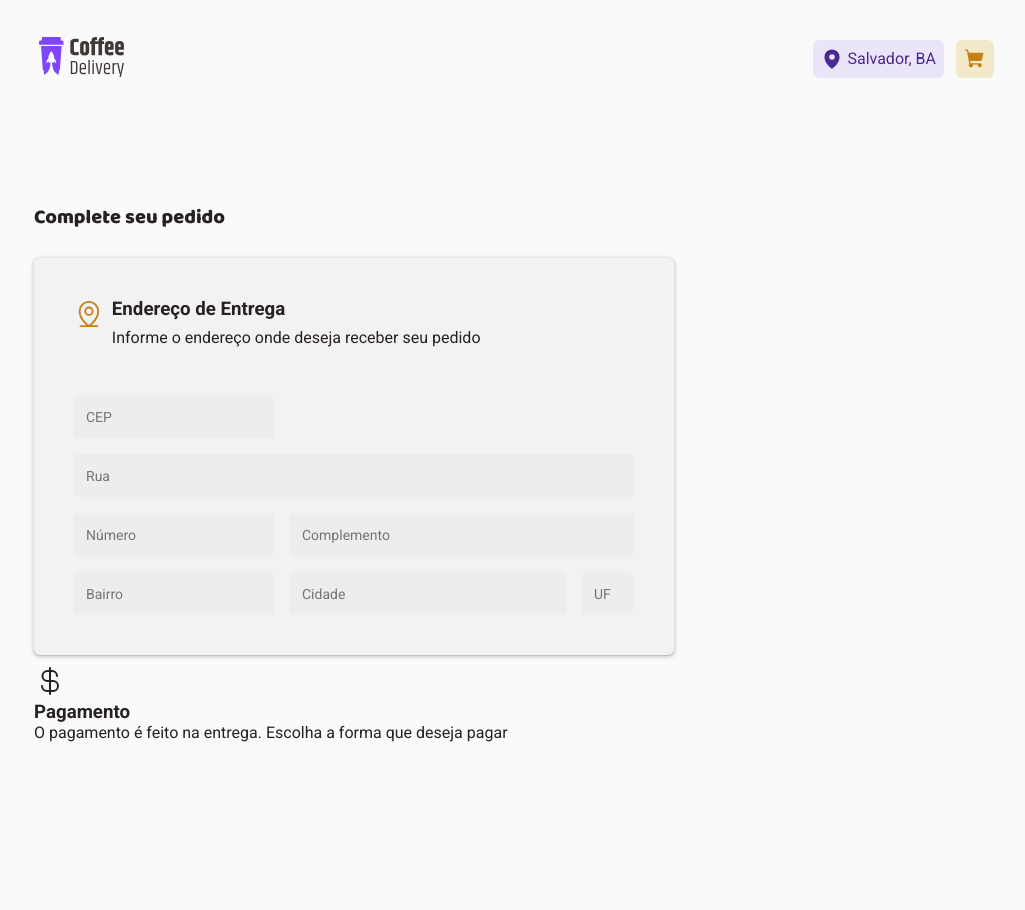
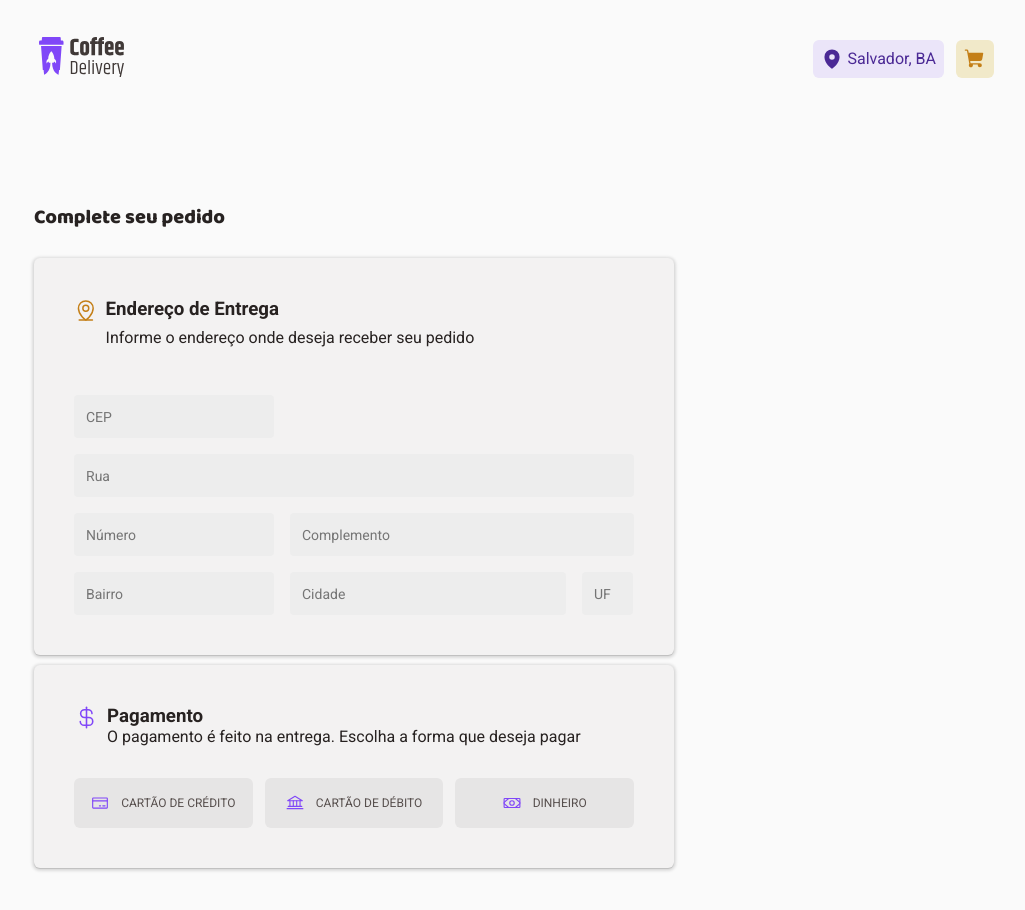
Before and after one commit to marcelo-m-oliveira/ignite, a React (Vite) app in the folder coffee-delivery/: page /checkout in a window 1280 px wide. Shown: the top 910 px of the page, without its empty margins (126-1151 px from the left). Built offline with nearby package versions, Linux system fonts and the light colour scheme.

Commit message:
Criando component para o meio de pagamento;

```diff
--- a/coffee-delivery/package.json
+++ b/coffee-delivery/package.json
@@ -18,7 +18,8 @@
     "react-hook-form": "^7.38.0",
     "react-router-dom": "^6.3.0",
     "styled-components": "^5.3.6",
-    "uuid": "^9.0.0"
+    "uuid": "^9.0.0",
+    "zod": "^3.17.10"
   },
   "devDependencies": {
     "@rocketseat/eslint-config": "^1.1.3",
--- a/coffee-delivery/src/pages/Checkout/index.tsx
+++ b/coffee-delivery/src/pages/Checkout/index.tsx
@@ -1,6 +1,16 @@
-import { CurrencyDollar, MapPinLine } from 'phosphor-react'
+import { useNavigate } from 'react-router-dom'
+import { useContext, useState } from 'react'
+import { useForm } from 'react-hook-form'
 
-import { Input } from '../../components/Form/input'
+import {
+  Bank,
+  CreditCard,
+  CurrencyDollar,
+  MapPinLine,
+  Money,
+} from 'phosphor-react'
+import * as zod from 'zod'
+import { zodResolver } from '@hookform/resolvers/zod'
 
 import {
   CheckoutContainer,
@@ -8,16 +18,116 @@ import {
   CheckoutForm,
   PaymentContainer,
   PaymentTitle,
+  PaymentButtonsContainer,
+  CartItensCheckoutContainer,
+  CartItemsSummary,
+  TotalSummaryContainer,
+  TotalSummaryLabels,
 } from './styles'
 
+import { CartContext } from '../../context/cartContext'
+
+import { Button } from '../Home/Components/CoffeeItem/Components/Button'
+import { Input } from '../Home/Components/CoffeeItem/Components/Input'
+
+export interface CartItemsProps {
+  id: number
+  imgUrl: string
+  title: string
+  price: number
+  quantity: number
+}
+
+const AdressFormValidationSchema = zod.object({
+  zipCode: zod
+    .number({ required_error: 'Esse campo precisa ser preenchido' })
+    .min(8, 'CEP inválido'),
+  road: zod
+    .string({ required_error: 'Esse campo precisa ser preenchido' })
+    .min(5),
+  number: zod
+    .number({ required_error: 'Esse campo precisa ser preenchido' })
+    .min(1, 'Adicione um número válido'),
+  district: zod.string({ required_error: 'Esse campo precisa ser preenchido' }),
+  complement: zod.string(),
+  city: zod.string({ required_error: 'Esse campo precisa ser preenchido' }),
+  state: zod
+    .string({ required_error: 'Esse campo precisa ser preenchido' })
+    .max(2),
+})
+
+export type AdressFormData = zod.infer<typeof AdressFormValidationSchema>
+
 export function Checkout() {
+  const [isActive, setIsActive] = useState([false, false, false])
+  const { cart, setCheckout } = useContext(CartContext)
+
+  const addressForm = useForm<AdressFormData>({
+    resolver: zodResolver(AdressFormValidationSchema),
+    defaultValues: {
+      road: '',
+      district: '',
+      complement: '',
+      city: '',
+      state: '',
+    },
+  })
+
+  function handlePaymentSelection(event: EventTarget & HTMLButtonElement) {
+    const isActiveButton = !event.getAttribute('isActive')
+
+    switch (event.value) {
+      case 'one':
+        return setIsActive([isActiveButton, false, false])
+      case 'two':
+        return setIsActive([false, isActiveButton, false])
+      case 'three':
+        return setIsActive([false, false, isActiveButton])
+      default:
+        return setIsActive([false, false, false])
+    }
+  }
+
+  const navigate = useNavigate()
+
+  function handleSubmitOrder(data: AdressFormData) {
+    let metodPayment
+
+    if (isActive[0] === true) {
+      metodPayment = 'cartão de crédito'
+    } else if (isActive[1] === true) {
+      metodPayment = 'cartão de débito'
+    } else if (isActive[2] === true) {
+      metodPayment = 'dinheiro'
+    }
+
+    if (cart.length > 0 && metodPayment) {
+      navigate('/finish')
+
+      const order = {
+        ...data,
+        payment: metodPayment,
+      }
+
+      setCheckout(order)
+    } else {
+      alert(
+        cart.length === 0
+          ? 'Seu carrinho está vazio'
+          : 'Selecione um método de pagamento',
+      )
+    }
+  }
+
+  const { handleSubmit, register } = addressForm
+
   return (
-    <CheckoutContainer action="">
+    <CheckoutContainer onSubmit={handleSubmit(handleSubmitOrder)}>
       <CheckoutFormContainer>
         <h1>Complete seu pedido</h1>
         <CheckoutForm>
           <div>
-            <MapPinLine size={32} />
+            <MapPinLine size={25} />
             <div>
               <h3>Endereço de Entrega</h3>
               <span>Informe o endereço onde deseja receber seu pedido</span>
@@ -29,20 +139,29 @@ export function Checkout() {
             placeholder="CEP"
             required
             id="zipCode"
+            {...register('zipCode', { valueAsNumber: true })}
           />
-          <Input type="text" placeholder="Rua" required id="road" />
+          <Input
+            type="text"
+            placeholder="Rua"
+            required
+            id="road"
+            {...register('road')}
+          />
           <Input
             className="width-2"
             type="number"
             placeholder="Número"
             required
             id="number"
+            {...register('number', { valueAsNumber: true })}
           />
           <Input
             className="width-4"
             type="text"
             placeholder="Complemento"
             id="complement"
+            {...register('complement')}
           />
           <Input
             className="width-2"
@@ -50,6 +169,7 @@ export function Checkout() {
             placeholder="Bairro"
             required
             id="district"
+            {...register('district')}
           />
           <Input
             className="width-3"
@@ -57,6 +177,7 @@ export function Checkout() {
             placeholder="Cidade"
             required
             id="city"
+            {...register('city')}
           />
           <Input
             className="width-1"
@@ -64,12 +185,12 @@ export function Checkout() {
             placeholder="UF"
             required
             id="state"
+            {...register('state')}
           />
         </CheckoutForm>
         <PaymentContainer>
           <PaymentTitle>
-            <CurrencyDollar size={32} />
-
+            <CurrencyDollar size={25} />
             <div>
               <h3>Pagamento</h3>
               <span>
@@ -77,7 +198,43 @@ export function Checkout() {
               </span>
             </div>
           </PaymentTitle>
+          <PaymentButtonsContainer>
+            <Button
+              type="button"
+              onClick={(target) => handlePaymentSelection(target.currentTarget)}
+              value="one"
+              isActive={isActive[0]}
+            >
+              <CreditCard size={18} />
+              <span>Cartão de crédito</span>
+            </Button>
+            <Button
+              type="button"
+              onClick={(target) => handlePaymentSelection(target.currentTarget)}
+              value="two"
+              isActive={isActive[1]}
+            >
+              <Bank size={18} />
+              <span>cartão de débito</span>
+            </Button>
+            <Button
+              type="button"
+              onClick={(target) => handlePaymentSelection(target.currentTarget)}
+              value="three"
+              isActive={isActive[2]}
+            >
+              <Money size={18} />
+              <span>dinheiro</span>
+            </Button>
+          </PaymentButtonsContainer>
         </PaymentContainer>
+        <CartItensCheckoutContainer>
+          <CartItemsSummary>
+            <TotalSummaryContainer>
+              <TotalSummaryLabels></TotalSummaryLabels>
+            </TotalSummaryContainer>
+          </CartItemsSummary>
+        </CartItensCheckoutContainer>
       </CheckoutFormContainer>
     </CheckoutContainer>
   )
--- a/coffee-delivery/src/pages/Checkout/styles.ts
+++ b/coffee-delivery/src/pages/Checkout/styles.ts
@@ -52,6 +52,15 @@ export const CheckoutForm = styled.div`
     }
   }
 
+  input[type='number']::-webkit-inner-spin-button {
+    -webkit-appearance: none;
+  }
+
+  input[type='number'] {
+    -moz-appearance: textfield;
+    appearance: textfield;
+  }
+
   .width-1 {
     width: 3.2rem;
   }
@@ -68,6 +77,39 @@ export const CheckoutForm = styled.div`
   }
 `
 
-export const PaymentContainer = styled.div``
+export const PaymentContainer = styled.div`
+  width: 40rem;
+  display: flex;
+  flex-wrap: wrap;
+  gap: 1rem;
+  padding: 2.5rem;
 
-export const PaymentTitle = styled.div``
+  background: ${(props) => props.theme['base-card']};
+  box-shadow: 0 1px 1px -3px rgba(0, 0, 0, 0.5), 0 1px 1px 0 rgba(0, 0, 0, 0.14),
+    0 1px 3px 2px rgba(0, 0, 0, 0.12);
+  border-radius: 6px;
+`
+
+export const PaymentTitle = styled.div`
+  width: 100%;
+  display: flex;
+  gap: 0.5rem;
+  margin-bottom: 1rem;
+
+  div {
+    flex-direction: column;
+    gap: 0.5rem;
+  }
+  svg {
+    color: ${(props) => props.theme.purple};
+  }
+`
+export const PaymentButtonsContainer = styled.div`
+  width: 100%;
+  display: flex;
+  gap: 0.75rem;
+`
+export const CartItensCheckoutContainer = styled.div``
+export const CartItemsSummary = styled.div``
+export const TotalSummaryContainer = styled.div``
+export const TotalSummaryLabels = styled.div``
--- /dev/null
+++ b/coffee-delivery/src/pages/Home/Components/CoffeeItem/Components/Button/index.tsx
@@ -0,0 +1,10 @@
+import { ButtonHTMLAttributes } from 'react'
+import { ButtonBase } from './styles'
+
+export interface ButtonProps extends ButtonHTMLAttributes<HTMLButtonElement> {
+  isActive: boolean
+}
+
+export function Button(props: ButtonProps) {
+  return <ButtonBase {...props} />
+}
--- /dev/null
+++ b/coffee-delivery/src/pages/Home/Components/CoffeeItem/Components/Button/styles.ts
@@ -0,0 +1,36 @@
+import styled from 'styled-components'
+import { ButtonProps } from './index'
+
+export const ButtonBase = styled.button<ButtonProps>`
+  width: 100%;
+  display: flex;
+  justify-content: center;
+  align-items: center;
+  gap: 0.75rem;
+  padding: 1rem;
+
+  border: none;
+  border-radius: 6px;
+  color: ${(props) => props.theme['base-text']};
+  cursor: pointer;
+
+  font-size: 0.75rem;
+  text-transform: uppercase;
+
+  svg {
+    color: ${(props) => props.theme.purple};
+  }
+
+  border: ${(props) =>
+    props.isActive ? `1px solid ${props.theme['purple-dark']}` : ''};
+  background: ${(props) =>
+    props.isActive ? props.theme['purple-light'] : props.theme['base-button']};
+
+  :focus {
+    box-shadow: 0 0 0 2px ${(props) => props.theme['purple-light']};
+  }
+
+  &:hover {
+    background: ${(props) => props.theme['base-hover']};
+  }
+`
```
Also changed, not shown: coffee-delivery/src/pages/Home/Components/CoffeeItem/Components/Input/index.tsx (renamed from coffee-delivery/src/components/Form/input.tsx), coffee-delivery/src/pages/Home/Components/CoffeeItem/Components/Input/styles.ts (renamed from coffee-delivery/src/components/Form/styles.ts), 1 other file (tests, documents, lock files or other folders).
